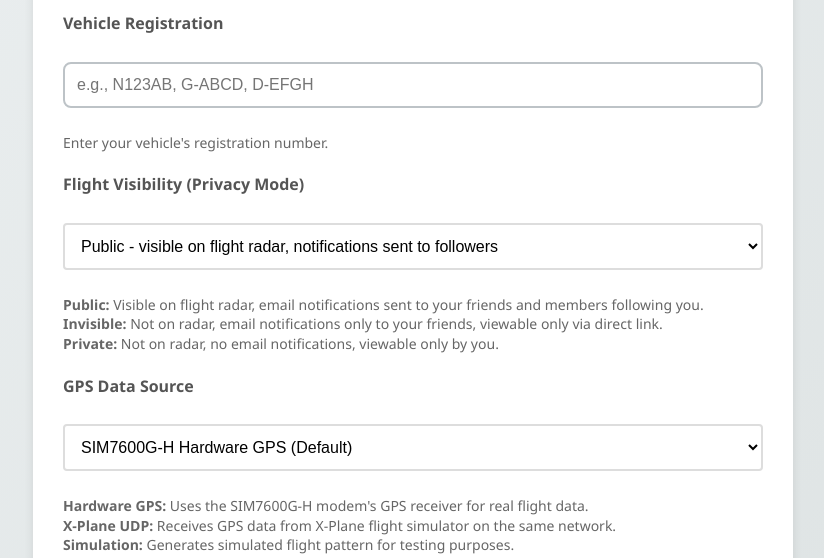
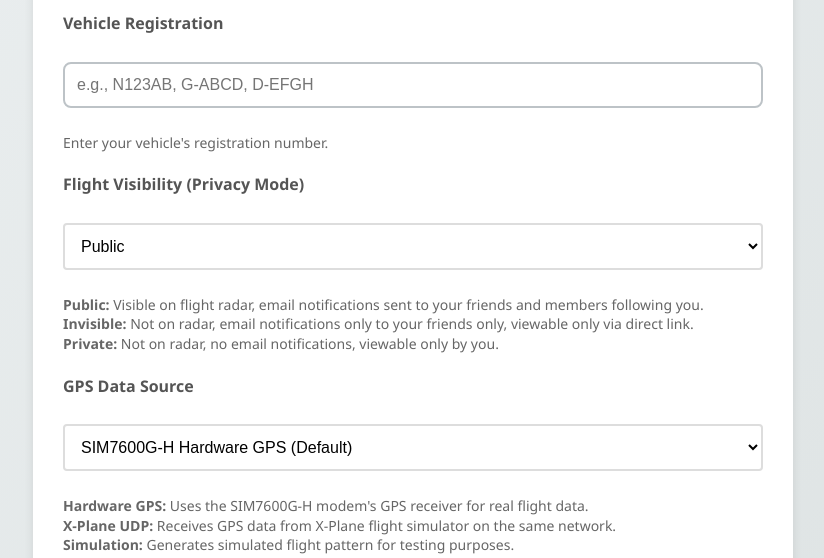
Before and after one commit to tfelici/RPI-Streamer, a Flask app: page /flight-settings in a window 1280 px wide. Shown: the part 344-902 px from the top of the page, without its empty margins (227-1051 px from the left). Run offline with Flask 3, Linux system fonts and the light colour scheme.

Commit message:
updated  gps_flight_visibility wording to match app

```diff
--- a/templates/flight_settings.html
+++ b/templates/flight_settings.html
@@ -38,13 +38,13 @@
 
                 <label for="gps_flight_visibility">Flight Visibility (Privacy Mode)</label>
                 <select id="gps_flight_visibility" name="gps_flight_visibility">
-                    <option value="public" {% if not settings.gps_flight_visibility or settings.gps_flight_visibility == 'public' %}selected{% endif %}>Public - visible on flight radar, notifications sent to followers</option>
-                    <option value="invisible" {% if settings.gps_flight_visibility == 'invisible' %}selected{% endif %}>Invisible - not on radar, viewable only via direct link</option>
-                    <option value="private" {% if settings.gps_flight_visibility == 'private' %}selected{% endif %}>Private - not on radar, viewable only by you</option>
+                    <option value="public" {% if not settings.gps_flight_visibility or settings.gps_flight_visibility == 'public' %}selected{% endif %}>Public</option>
+                    <option value="invisible" {% if settings.gps_flight_visibility == 'invisible' %}selected{% endif %}>Invisible</option>
+                    <option value="private" {% if settings.gps_flight_visibility == 'private' %}selected{% endif %}>Private</option>
                 </select>
                 <small>
                     <strong>Public:</strong> Visible on flight radar, email notifications sent to your friends and members following you.<br>
-                    <strong>Invisible:</strong> Not on radar, email notifications only to your friends, viewable only via direct link.<br>
+                    <strong>Invisible:</strong> Not on radar, email notifications only to your friends only, viewable only via direct link.<br>
                     <strong>Private:</strong> Not on radar, no email notifications, viewable only by you.
                 </small>
 
```
